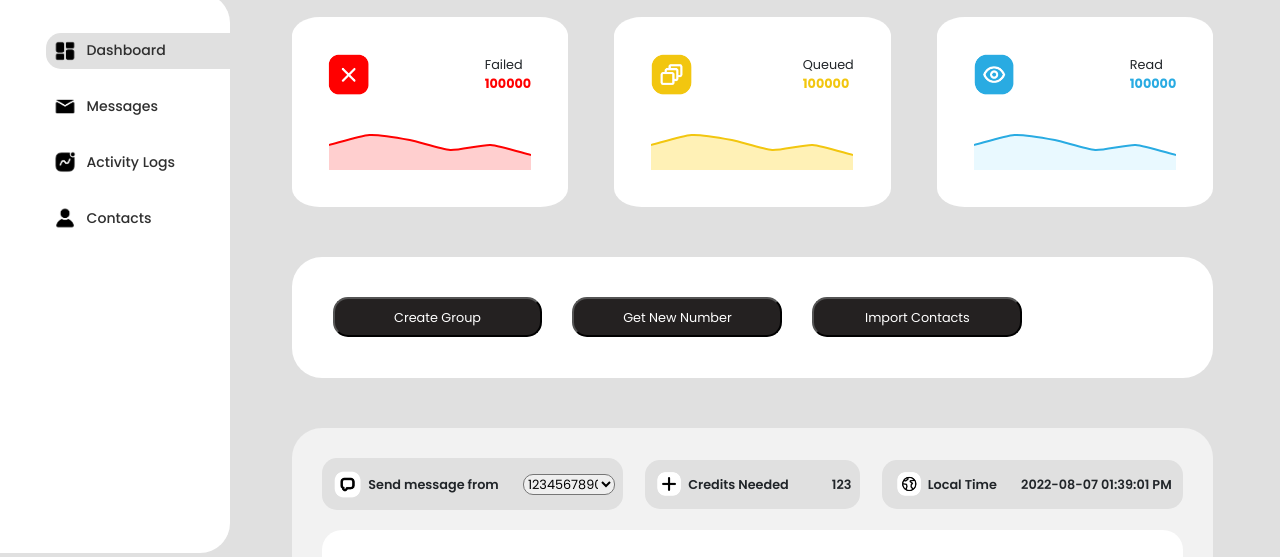
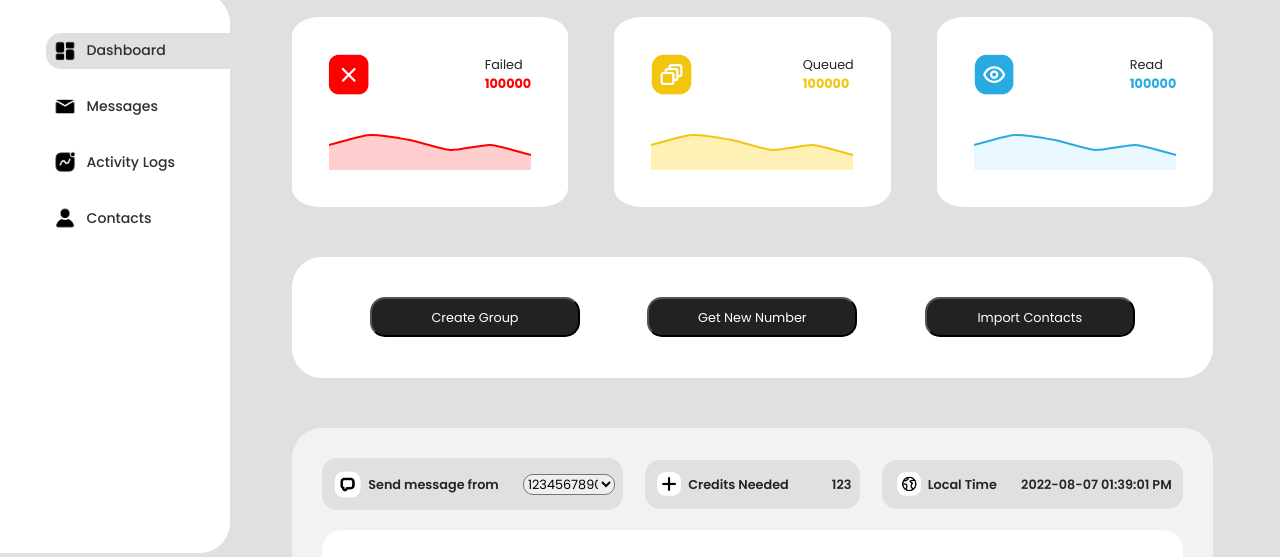
Before and after one commit to RAZDYP/WebRedesign, a website: page pages/dashboard.html in a window 1280 px wide. Shown: the part 222-779 px from the top of the page. Drawn offline with nearby package versions, Linux system fonts and the light colour scheme; a script that the page names is missing.

Commit message:
even button spacing

```diff
--- a/css/dashboard.css
+++ b/css/dashboard.css
@@ -202,7 +202,7 @@ justify-content:center;
     column-gap: 30px;
     background-color: white;
     align-items: center;
-    /* justify-content: space-between; */
+    justify-content: space-evenly;
     padding: 4%;
     border-radius: 30px;
     width: 90%;
```
